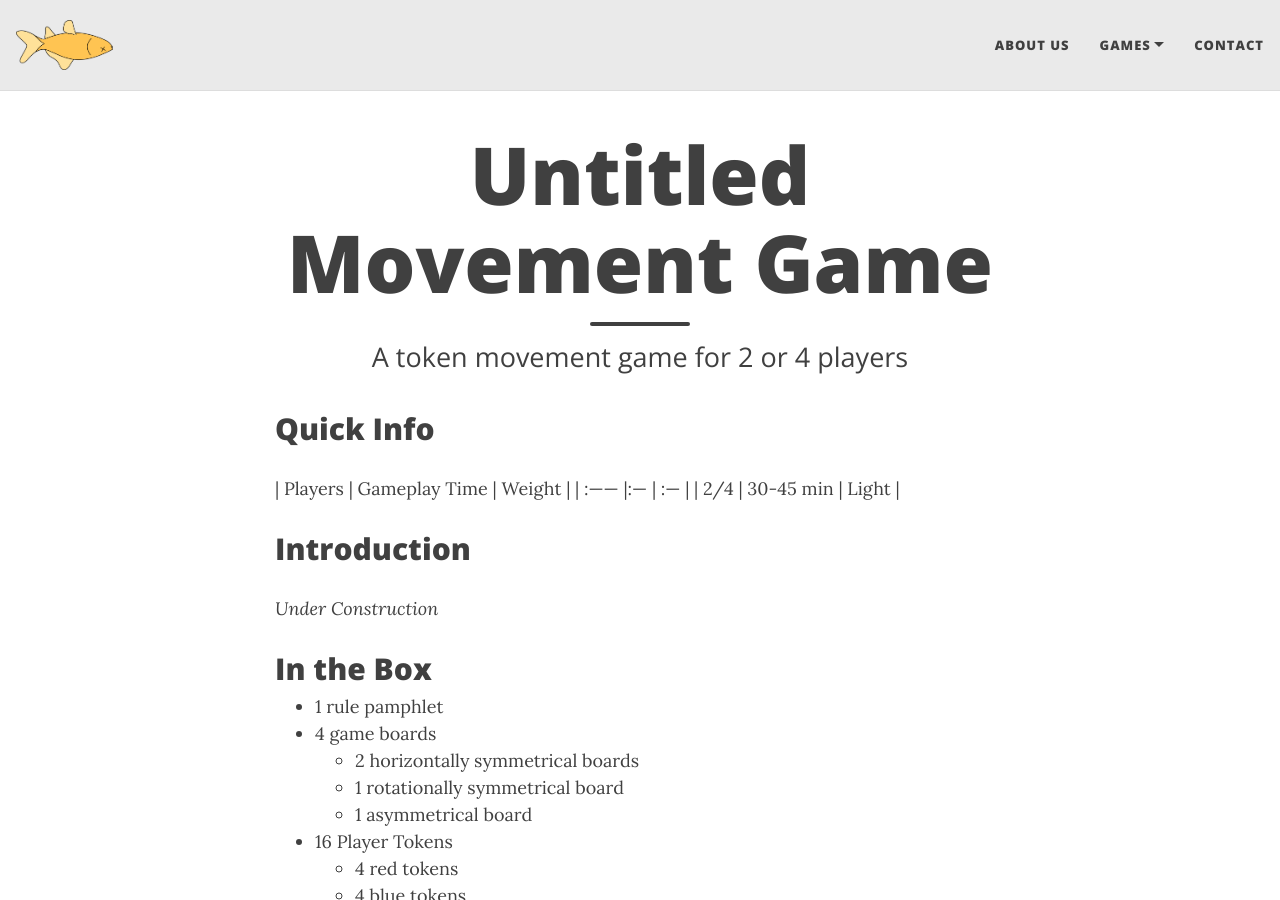
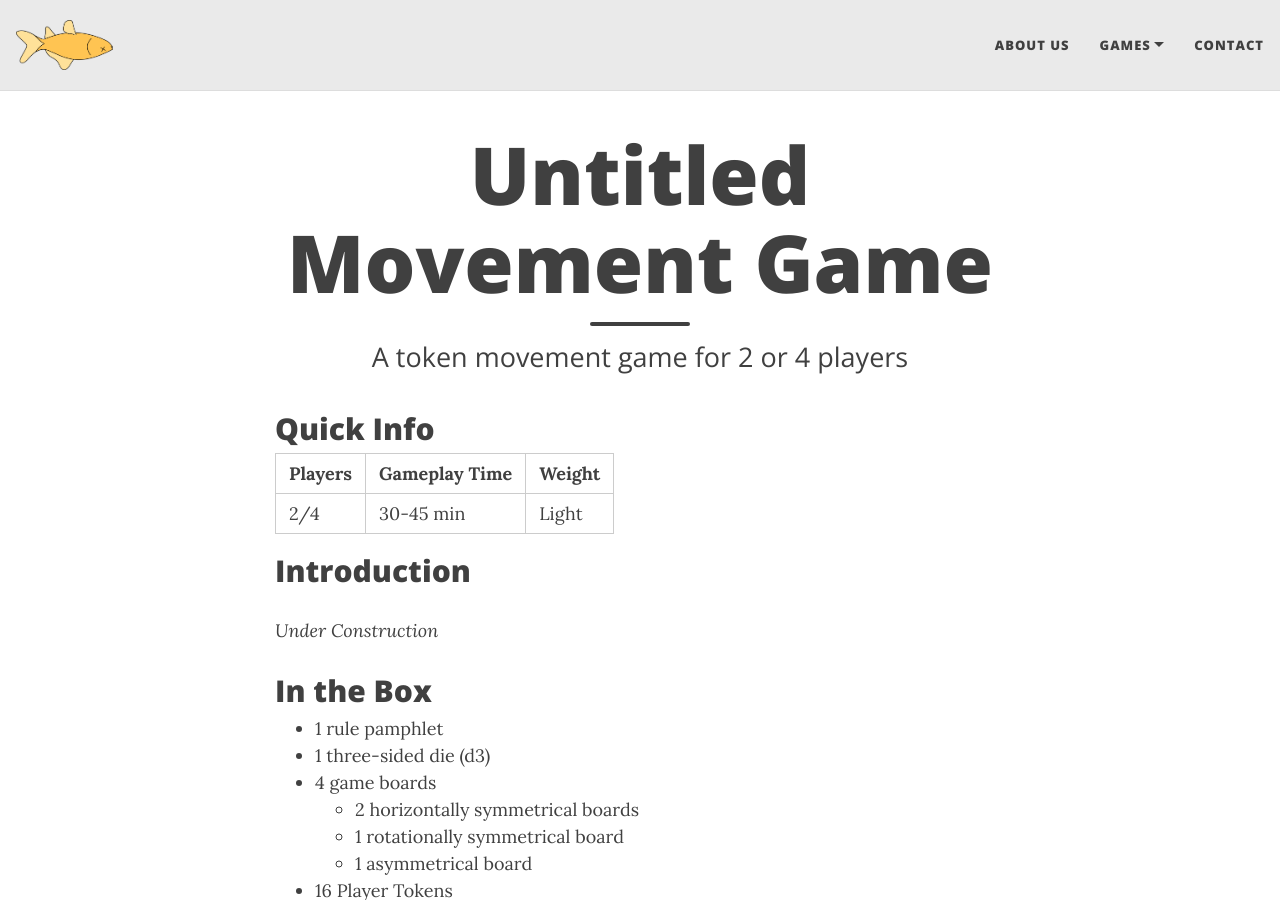
Before and after one commit to Dead-Fish-Games/deadfish.games, a Jekyll site: the page built from umg.md, in a window 1280 px wide and 900 px high. Built offline with Jekyll 4.4.1, drawn with Linux system fonts in a browser that asks for light colours; nearby versions of some CDN libraries.

Commit message:
whoops, turns out those line breaks were needed after all

```diff
--- a/umg.md
+++ b/umg.md
@@ -5,6 +5,7 @@ subtitle: A token movement game for 2 or 4 players
 ---
 
 ## Quick Info
+
 | Players | Gameplay Time | Weight |
 | :------ |:--- | :--- |
 | 2/4 | 30-45 min | Light |
@@ -14,7 +15,9 @@ subtitle: A token movement game for 2 or 4 players
 *Under Construction*
 
 ## In the Box
+
 - 1 rule pamphlet
+- 1 three-sided die (d3)
 - 4 game boards
   - 2 horizontally symmetrical boards
   - 1 rotationally symmetrical board
@@ -35,8 +38,10 @@ subtitle: A token movement game for 2 or 4 players
   - 3 **backward-left** cards
 
 ## Release Information
+
 {: .box-warning}
 Untitled Movement Game is currently in alpha playtesting, and is presently only available as a Print-and-Play PDF.
 
 ## Game Manual
+
 *Under Construction*
```
Also changed, not shown: forsaken-planet.md (+5 -0 lines).
